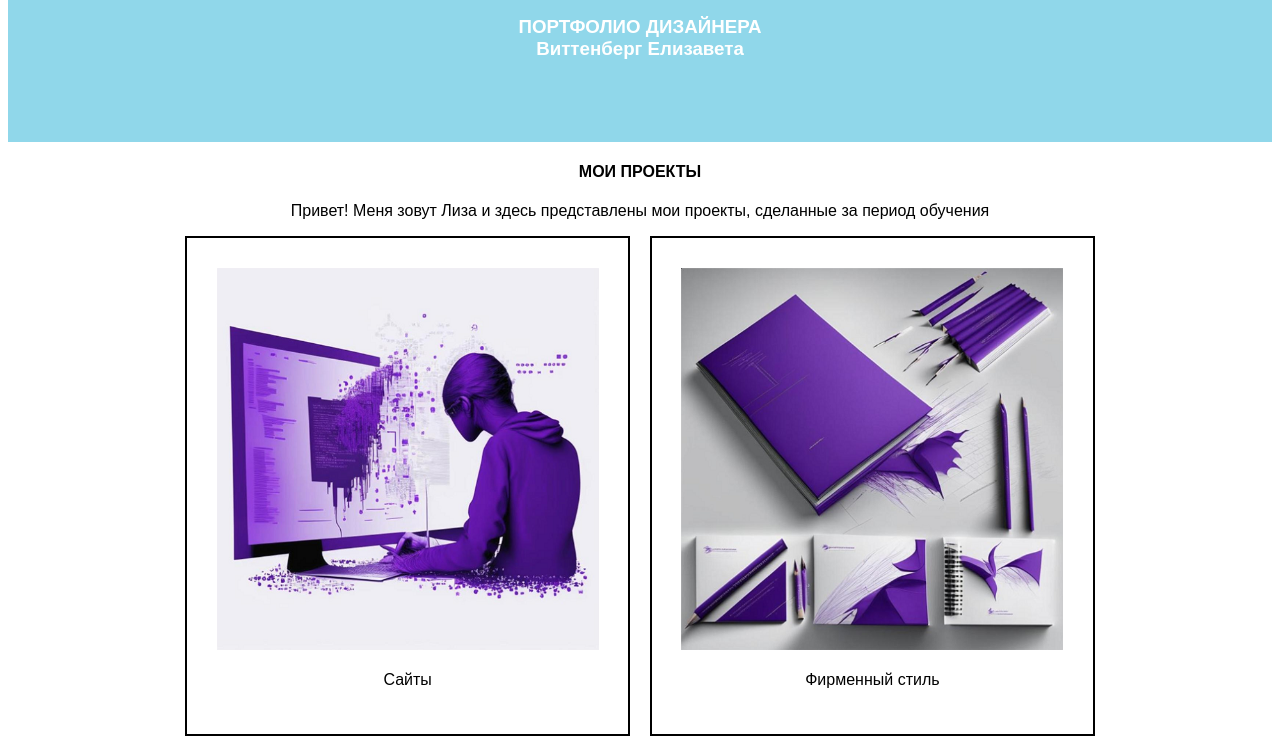
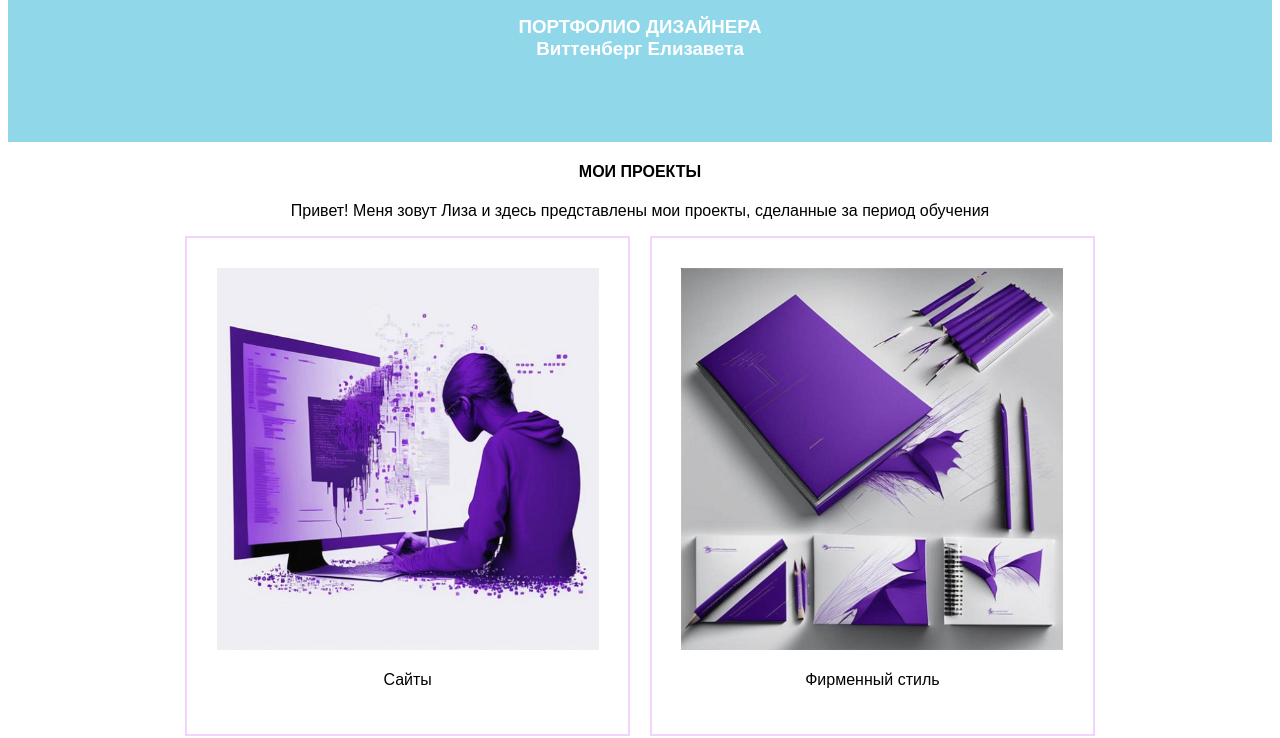
Before and after one commit to ElizavetaWittenberg/wittenberg, a plain HTML site: page index.html in a window 1280 px wide. Shown: the part 86-824 px from the top of the page. Drawn offline with Linux system fonts and the light colour scheme.

Commit message:
Update style.css

```diff
--- a/style.css
+++ b/style.css
@@ -52,7 +52,7 @@
 .sub-content > div
 {
     border-radius: 0px;
-    border: 2px solid #000000;
+    border: 2px solid #f1d4fa;
     padding: 3%;
     margin-left: 1%;
     margin-right: 1%;
```
